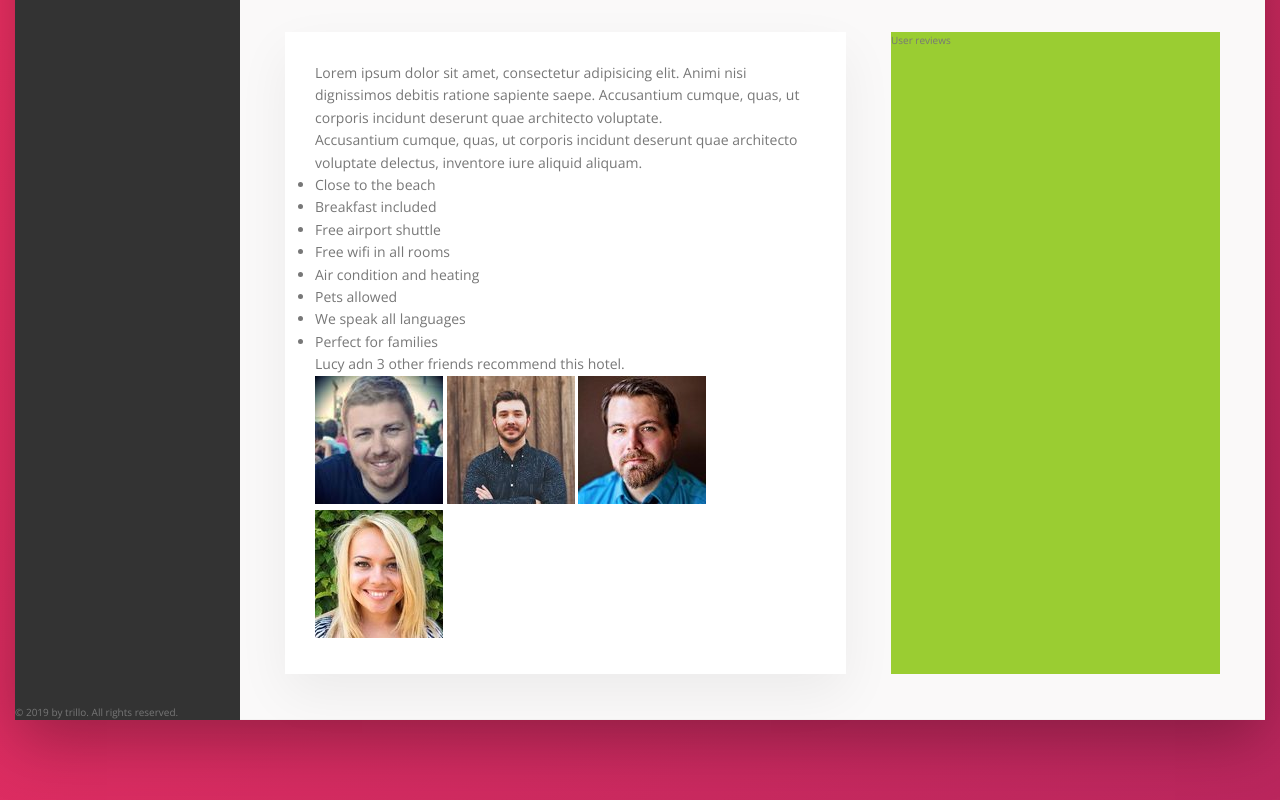
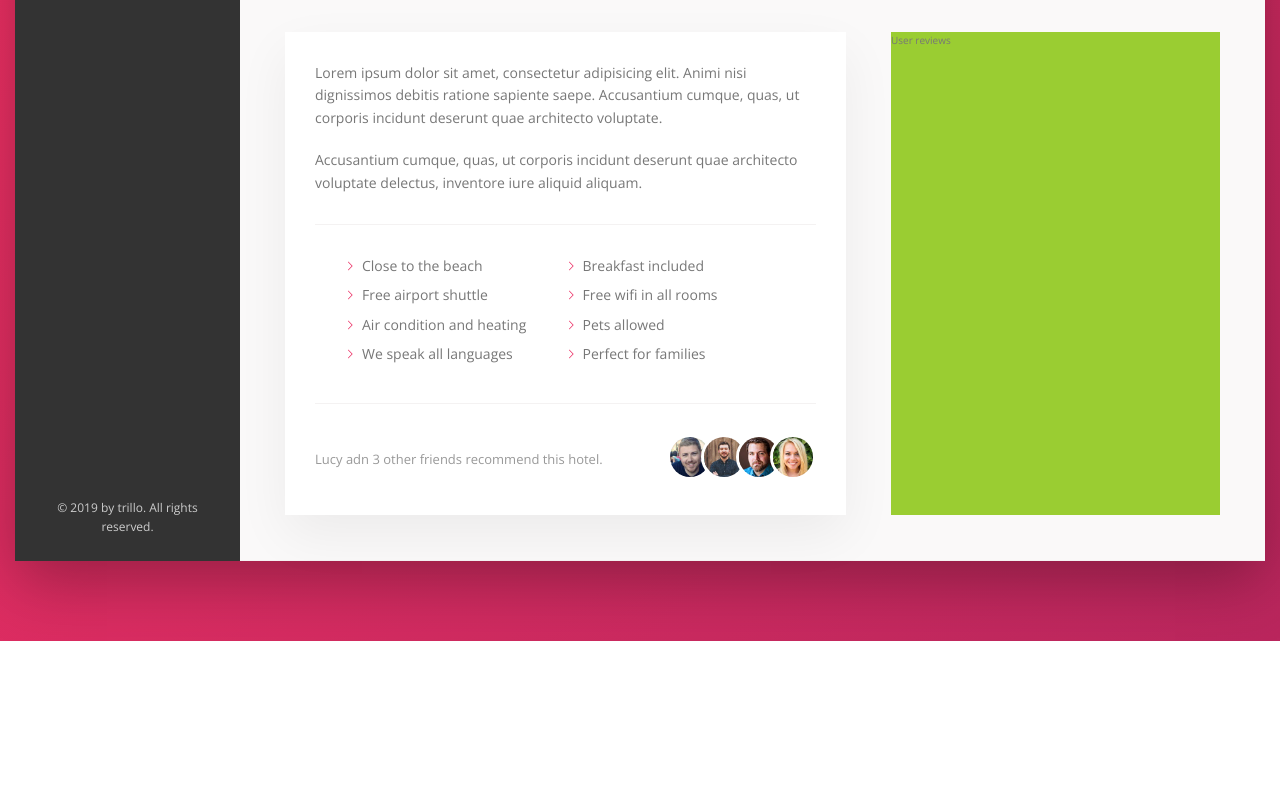
Before and after one commit to SALeon/TRILLO, a website built with webpack: page src/index.html in a window 1280 px wide. Shown: the part 631-1431 px from the top of the page. After the commit the page ends 1272 px from the top, so only its background shows below. Built offline with nearby package versions, Linux system fonts and the light colour scheme; files whose address does not match are found by name.

Commit message:
add description section2

```diff
--- a/src/index.html
+++ b/src/index.html
@@ -148,14 +148,14 @@
                                 aliquam.
                             </p>
                             <ul class="list">
-                                <li class="list-item">Close to the beach</li>
-                                <li class="list-item">Breakfast included</li>
-                                <li class="list-item">Free airport shuttle</li>
-                                <li class="list-item">Free wifi in all rooms</li>
-                                <li class="list-item">Air condition and heating</li>
-                                <li class="list-item">Pets allowed</li>
-                                <li class="list-item">We speak all languages</li>
-                                <li class="list-item">Perfect for families</li>
+                                <li class="list__item">Close to the beach</li>
+                                <li class="list__item">Breakfast included</li>
+                                <li class="list__item">Free airport shuttle</li>
+                                <li class="list__item">Free wifi in all rooms</li>
+                                <li class="list__item">Air condition and heating</li>
+                                <li class="list__item">Pets allowed</li>
+                                <li class="list__item">We speak all languages</li>
+                                <li class="list__item">Perfect for families</li>
                             </ul>
                             <div class="recommend">
                                 <p class="recommend__count">
--- a/src/sass/_components.scss
+++ b/src/sass/_components.scss
@@ -184,7 +184,7 @@
 /////////////////////////////////
 // LEGAL TEXT
 
-legal {
+.legal {
     font-size: 1.2rem;
     color: var(--color-grey-light-4);
     text-align: center;
@@ -268,7 +268,6 @@ legal {
     }
 }
 
-
 /////////////////////////////////
 // BUTTON INLINE
 .btn-inline {
@@ -309,3 +308,79 @@ legal {
         box-shadow: none;
     }
 }
+
+/////////////////////////////////
+// PARAGRAPH
+.paragraph:not(:last-of-type) {
+    margin-bottom: 2rem;
+}
+
+
+/////////////////////////////////
+// LIST
+.list {
+    list-style: none;
+    margin: 3rem 0;
+    padding: 3rem;
+    border-top: var(--line);
+    border-bottom: var(--line);
+
+    display: flex;
+    flex-wrap: wrap;
+
+    &__item {
+        flex: 0 0 50%;
+        margin-bottom: .7rem;
+    }
+
+    &__item::before {
+        content: '';
+        display: inline-block;
+        height: 1rem;
+        width: 1rem;
+        margin-right: .7rem;
+
+        // Older browsers
+        // background-image: url(../img/chevron-thin-right.svg);
+        // background-size: cover;
+
+        // Modern browsers
+        background-color: var(--color-primary);
+        -webkit-mask-image: url(../img/chevron-thin-right.svg);
+        -webkit-mask-size: cover;
+    }
+}
+
+/////////////////////////////////
+// RECOMMEND
+.recommend {
+    font-size: 1.3rem;
+    color: var(--color-grey-dark-3);
+
+    display: flex;
+    align-items: center;
+
+    &__count {
+        margin-right: auto;
+    }
+
+    &__photo {
+
+    }
+
+    &__friends {
+
+    }
+
+    &__photo {
+        box-sizing: content-box;
+        height: 4rem;
+        width: 4rem;
+        border-radius: 50%;
+        border: 3px solid #fff;
+
+        &:not(:last-child) {
+            margin-right: -1.5rem;
+        }
+    }
+}
--- a/webpack.config.js
+++ b/webpack.config.js
@@ -54,7 +54,7 @@ module.exports = {
                     options: {
                         name: '[name].[ext]',
                         outputPath: 'img/',
-                        publicPath: 'img/',
+                        // publicPath: 'img/',
                     }
                 }]
             },
```
